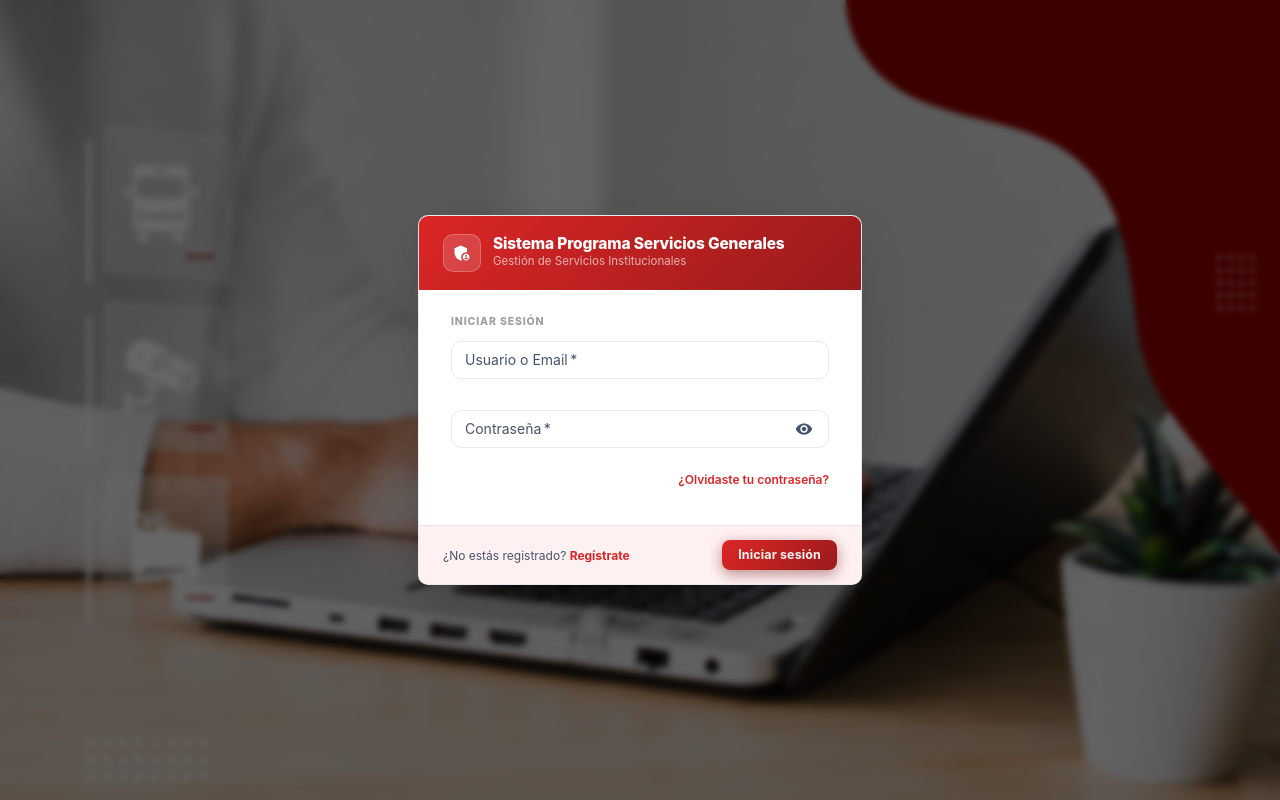
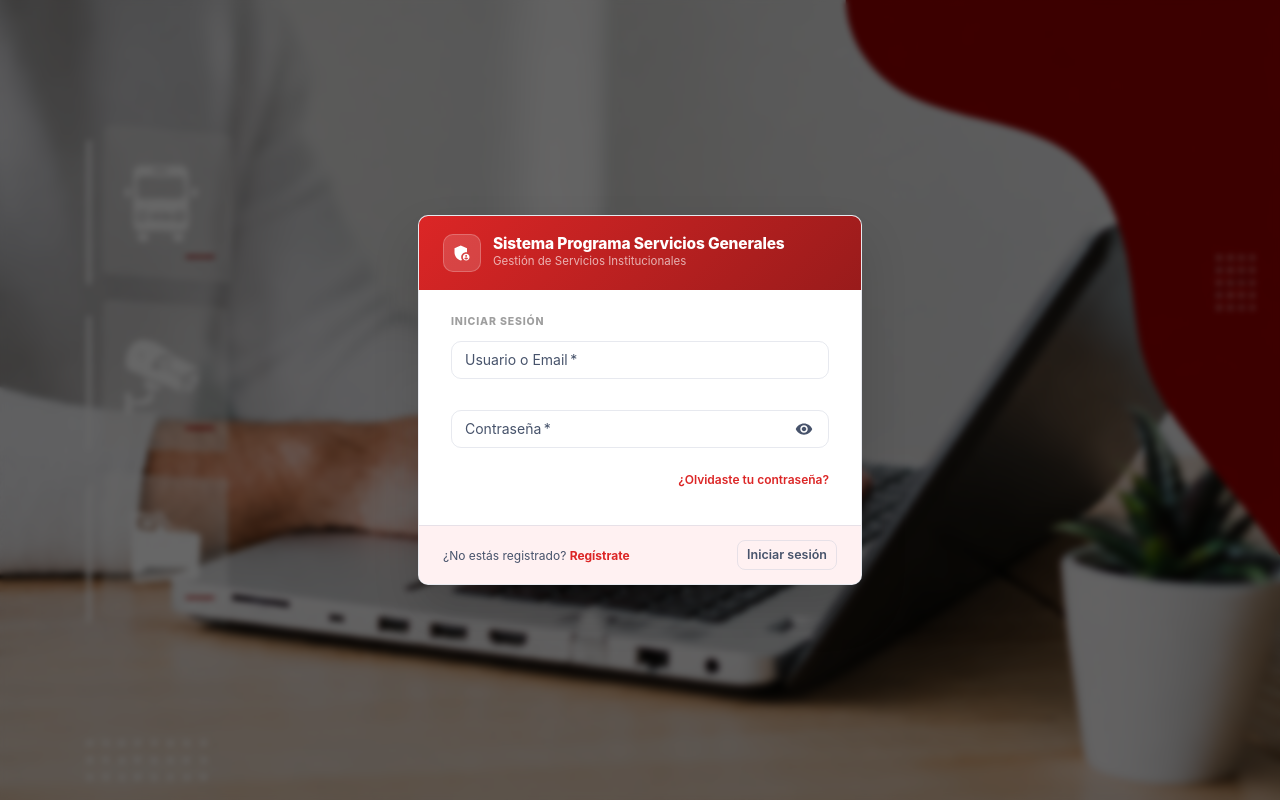
Before and after one commit to PROSEG-UNA/proseg, a React (Vite) app in the folder app/sssi-app/: page /login in a window 1280 px wide. Built offline with nearby package versions, Linux system fonts and the light colour scheme; no server answers.

Commit message:
feat(ui): update button styles in GeneralModal for improved aesthetics and usability

```diff
--- a/app/sssi-app/src/common/components/GeneralModal.jsx
+++ b/app/sssi-app/src/common/components/GeneralModal.jsx
@@ -147,22 +147,17 @@ export default function GeneralModal({
                     {primaryButton && (
                         <Button
                             onClick={primaryButton.onClick}
-                            variant="contained"
+                            variant={primaryButton.variant ?? "outlined"}
                             size="small"
                             startIcon={primaryButton.startIcon}
                             disabled={primaryButton.disabled}
                             loading={primaryButton.loading}
                             sx={{
-                                background: headerGradient,
-                                textTransform: 'none', fontWeight: 700, fontSize: { xs: 10.5, sm: 12.5 }, borderRadius: '8px',
-                                whiteSpace: 'nowrap',
-                                boxShadow: buttonShadow,
-                                px: 2, letterSpacing: '0.01em',
-                                '&:hover': {
-                                    background: `linear-gradient(135deg, ${hoverBg}, ${hoverBg})`,
-                                    boxShadow: buttonShadowHover,
-                                },
+                                borderColor: 'divider', color: 'text.secondary',
+                                textTransform: 'none', fontWeight: 600, fontSize: 12.5, borderRadius: '8px',
+                                '&:hover': { borderColor: 'text.disabled', color: 'text.primary', bgcolor: 'hsla(220, 20%, 50%, 0.08)' },
                                 '&:disabled': { opacity: 0.55 },
+                                ...primaryButton.sx,
                             }}
                         >
                             {primaryButton.label}
```
